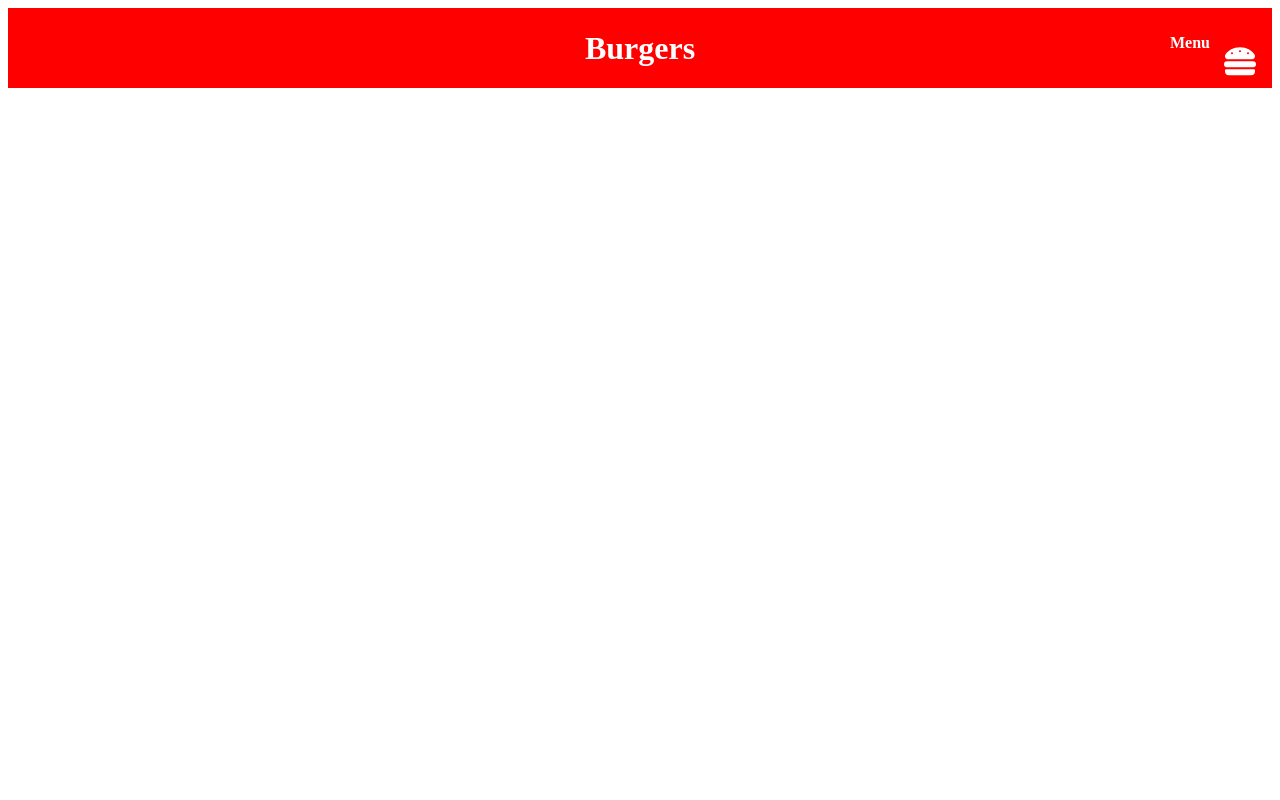
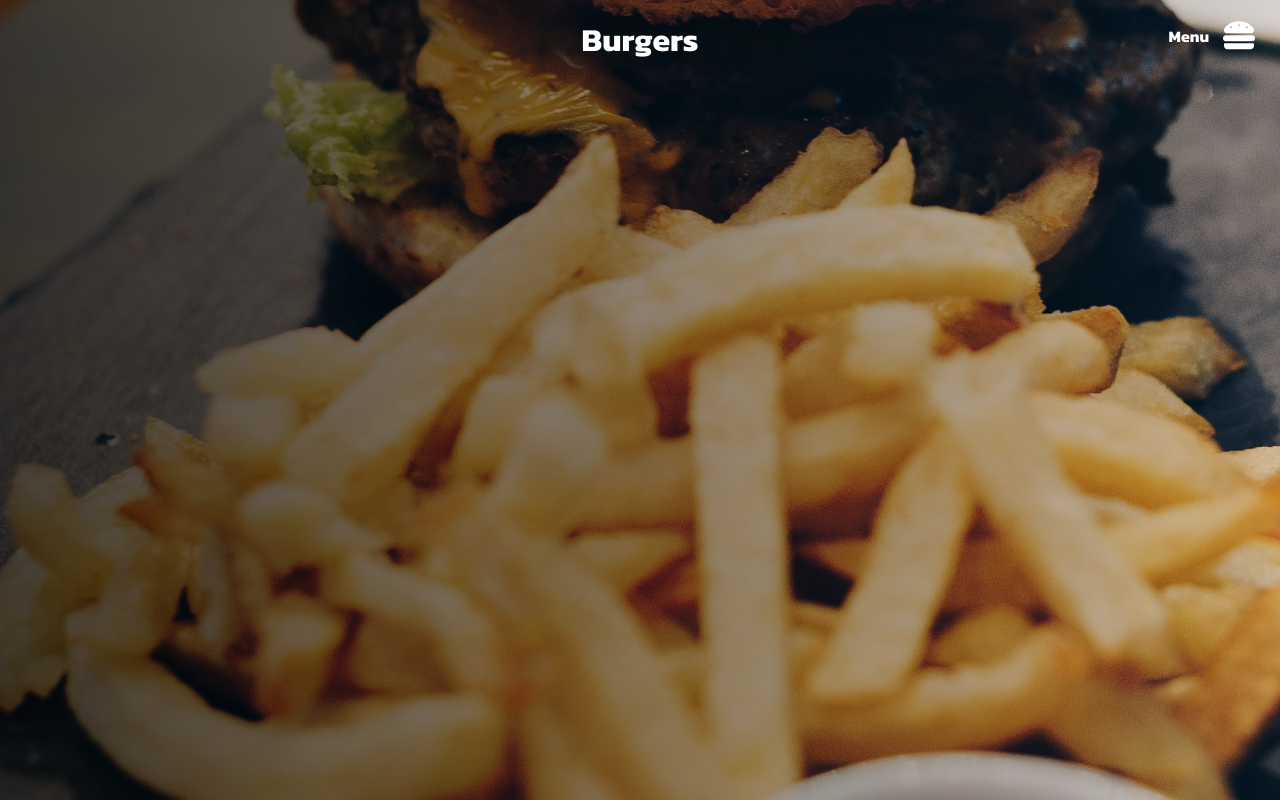
Before and after one commit to NicholasJardine/react-restaurant-template, a React (Create React App) app: page / in a window 1280 px wide. Built offline with nearby package versions, Linux system fonts and the light colour scheme.

Commit message:
Pictutre for hero section in

```diff
--- a/public/index.html
+++ b/public/index.html
@@ -24,6 +24,9 @@
       work correctly both with client-side routing and a non-root public URL.
       Learn how to configure a non-root public URL by running `npm run build`.
     -->
+
+    <link rel="preconnect" href="https://fonts.gstatic.com">
+<link href="https://fonts.googleapis.com/css2?family=Kanit:wght@400;700;900&display=swap" rel="stylesheet">
     <title>React App</title>
   </head>
   <body>
--- a/src/App.js
+++ b/src/App.js
@@ -1,11 +1,13 @@
 import react from 'react'
 import Navbar from './components/Navbar'
 import {BrowserRouter as Router} from 'react-router-dom'
+import { GlobalStyle } from './globalStyles';
+import Hero from './components/Hero';
 function App() {
   return (
 <Router>
-<Navbar />
-
+  <GlobalStyle/>
+<Hero/>
 
 </Router>
 
--- /dev/null
+++ b/src/components/Hero/HeroElements.js
@@ -0,0 +1,12 @@
+import styled from 'styled-components'
+import ImgBg from '../../images/burger1.jpg'
+
+
+export const HeroContainer = styled.div`
+    background: linear-gradient(to right, rgba(0, 0, 0, 0.7),rgba(0, 0, 0, 0.1)), url(${ImgBg});
+    height:100vh;
+    background-position:center;
+    background-size:cover;
+
+
+`;
--- /dev/null
+++ b/src/components/Hero/index.js
@@ -0,0 +1,12 @@
+import React from 'react'
+import Navbar from '../Navbar'
+import {HeroContainer} from './HeroElements'
+const Hero = () => {
+    return (
+        <HeroContainer>
+            <Navbar/>
+        </HeroContainer>
+    )
+}
+
+export default Hero
--- a/src/components/Navbar/NavbarElements.js
+++ b/src/components/Navbar/NavbarElements.js
@@ -2,7 +2,7 @@ import styled from 'styled-components'
 import {NavLink as Link } from 'react-router-dom'
 import {FaHamburger} from 'react-icons/fa'
 export const Nav = styled.nav`
-    background:red;
+    background:transparent;
     height:80px;
     display:flex;
     justify-content:center;
--- /dev/null
+++ b/src/globalStyles.js
@@ -0,0 +1,12 @@
+import {createGlobalStyle} from 'styled-components'
+
+
+export const GlobalStyle = createGlobalStyle`
+    *{
+
+        box-sizing:border-box;
+        margin:0;
+        padding:0;
+        font-family: 'Kanit', sans-serif;
+    }
+`;
```
Also changed, not shown: src/images/burger1.jpg (added).
